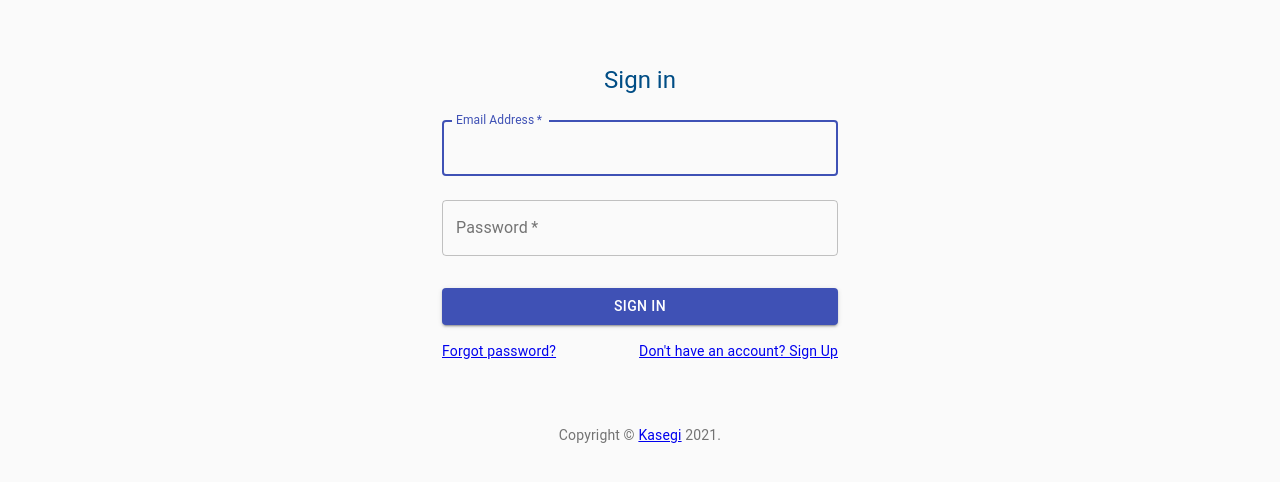
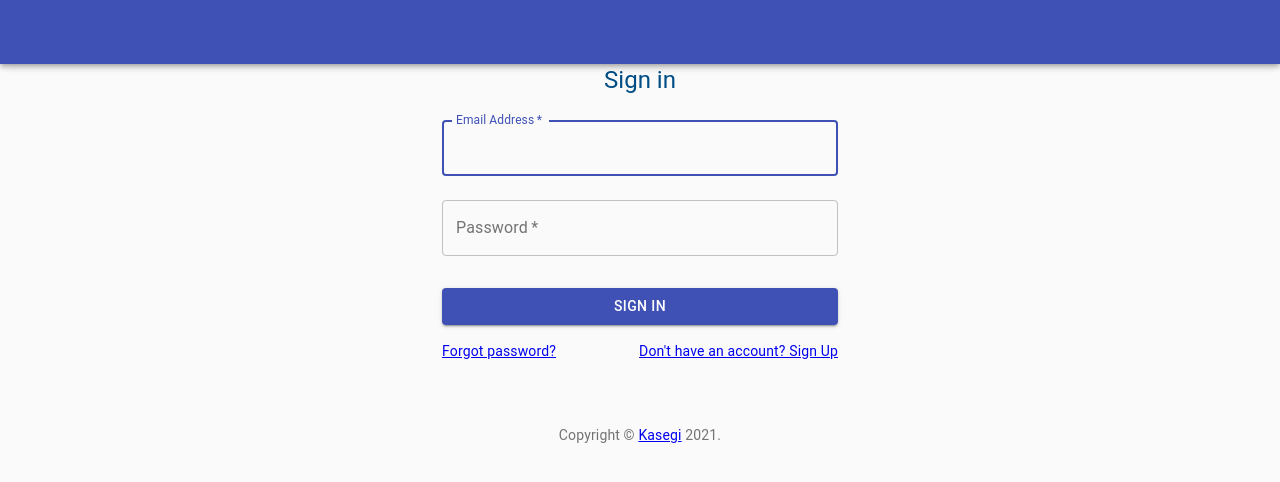
Before and after one commit to YibinLong/Kasegi, a React (Create React App) app in the folder packages/frontend/: page / in a window 1280 px wide. Shown: the top 482 px of the page. Built offline with nearby package versions, Linux system fonts and the light colour scheme; no server answers.

Commit message:
added navbar with signout

```diff
--- a/packages/frontend/src/App.js
+++ b/packages/frontend/src/App.js
@@ -6,6 +6,7 @@ import { BrowserRouter, Route } from "react-router-dom";
 import { useUser } from './api';
 import { Dashboard } from "./Pages/Dashboard";
 import { Profile } from "./Pages/Profile";
+import { Navbar } from './Components/Navbar';
 
 
 function App() {
@@ -21,6 +22,7 @@ function App() {
   return (
     <>
     <CssBaseline />
+    <Navbar/>
     <BrowserRouter>
       <Route path="/" exact component={getHome} />
       <Route path="/signin" component={SignIn} />
--- a/packages/frontend/src/Components/Navbar.js
+++ b/packages/frontend/src/Components/Navbar.js
@@ -1,11 +1,21 @@
-import { Button, Navbar } from '@material-ui/core';
-import { useUser } from '../api';
-export const Nav = () => {
+import { Button, AppBar, Toolbar } from '@material-ui/core';
+import { useUser, auth } from '../api';
+export const Navbar = () => {
   const user = useUser();
 
   return (
-    <Navbar>
-      { user && <Button>Sign Out</Button> }
-    </Navbar>
+    <AppBar>
+      <Toolbar>
+        {
+          user &&
+          <Button
+            color="inherit"
+            onClick={() => auth.signOut()}
+          >
+            Sign Out
+          </Button>
+        }
+      </Toolbar>
+    </AppBar>
   )
 }
```
